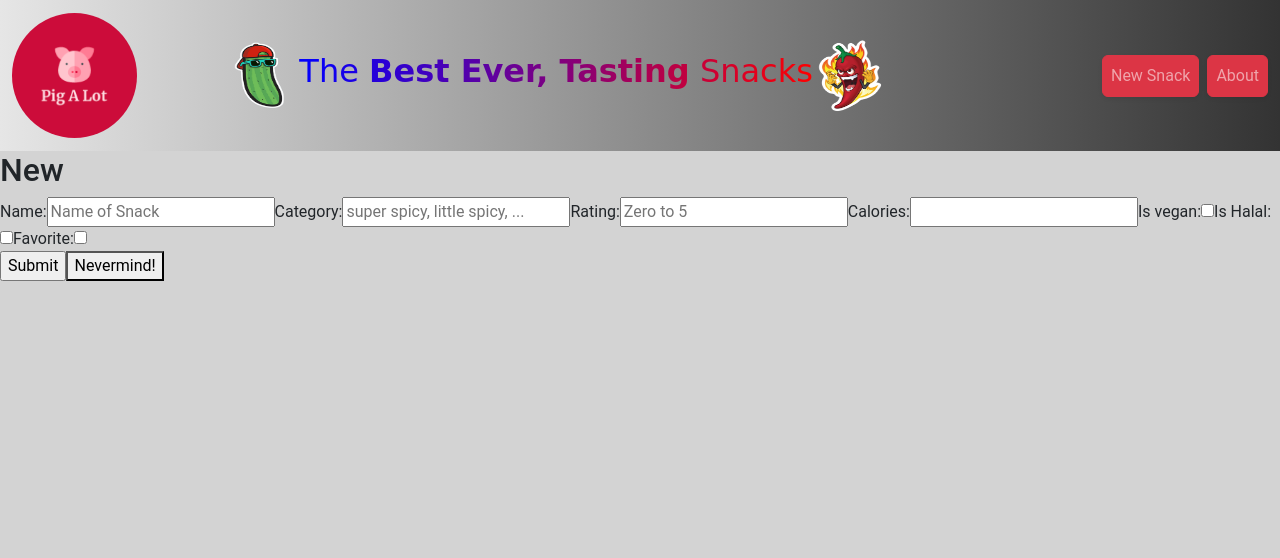
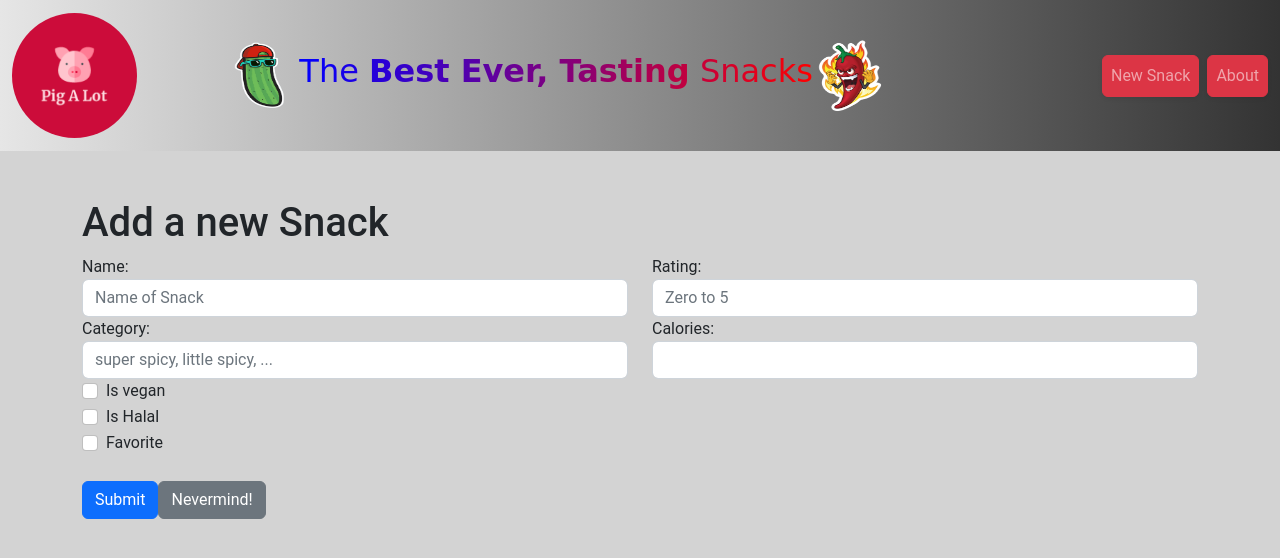
Before and after one commit to MarkRobertson67/SnacksApp, a React (Create React App) app in the folder front-end/: page /snacks/new in a window 1280 px wide. Shown: the top 558 px of the page. Built offline with nearby package versions, Linux system fonts and the light colour scheme; no server answers.

Commit message:
Added package.json code for server and PSQL

```diff
--- a/front-end/src/Components/SnackDetails.js
+++ b/front-end/src/Components/SnackDetails.js
@@ -50,9 +50,12 @@ function SnackDetails() {
     setShowConfirm(false);
   };
 
+
+
   return (
+    <div className="container">
+      <h1>Your Choice Snack is....</h1>
       <article>
-
         <h3>{snack.is_favorite ? <span>⭐️</span> : null} {snack.name}</h3>
         <h5>
           <span>
@@ -63,34 +66,42 @@ function SnackDetails() {
         <h6>{snack.category}</h6>
         <p>{snack.description}</p>
 
-      <div className="showNavigation">
-        <div>
-          {" "}
-          <Link to={`/snacks`}>
-            <button>Back</button>
+        <div className="row">
+          <div className="col-md-4">
+            <Link to={`/snacks`} className="btn btn-primary">
+              Back
             </Link>
           </div>
-
-        <div>
-          <Link to={`/snacks/${id}/edit`}>
-            <button>Edit</button>
+          <div className="col-md-4">
+            <Link to={`/snacks/${id}/edit`} className="btn btn-primary">
+              Edit
             </Link>
           </div>
-
-        <div>
-          <button onClick={handleDeleteClick}>Delete</button>
+          <div className="col-md-4">
+            <button onClick={handleDeleteClick} className="btn btn-danger">
+              Delete
+            </button>
             {showConfirm && (
               <div className="confirm">
-              <p>Are you sure you want to delete this deliciousness ?</p>
-              <button onClick={handleConfirmClick}>Yes</button>
-              <button onClick={handleCancelClick}>No</button>
+                <p>Are you sure you want to delete this deliciousness?</p>
+                <button onClick={handleConfirmClick} className="btn btn-danger">
+                  Yes
+                </button>
+                <button
+                  onClick={handleCancelClick}
+                  className="btn btn-secondary"
+                >
+                  No
+                </button>
               </div>
             )}
           </div>
         </div>
+      </article>
       <Reviews snack={snack} />
-    </article>
+    </div>
   );
+
 }
 
 export default SnackDetails;
--- a/front-end/src/Components/SnackEditForm.js
+++ b/front-end/src/Components/SnackEditForm.js
@@ -1,6 +1,7 @@
 import axios from "axios";
 import { useState, useEffect } from "react";
 import { useParams, Link, useNavigate } from "react-router-dom";
+
 
 const API = process.env.REACT_APP_API_URL;
 
@@ -50,81 +51,114 @@ function SnackEditForm() {
     event.preventDefault();
     updateSnack(snack, id);
   };
+
+
   return (
     <div className="Edit">
+      <h1>Edit this Snack</h1>
       <form onSubmit={handleSubmit}>
+        <div className="row">
+          <div className="col-md-6">
+            <div className="form-group">
               <label htmlFor="name">Name:</label>
               <input
                 id="name"
+                className="form-control"
                 value={snack.name}
                 type="text"
                 onChange={handleTextChange}
-          placeholder="Name of Website"
+                placeholder="Name of Snack"
                 required
               />
-
+            </div>
+            <div className="form-group">
               <label htmlFor="category">Category:</label>
               <input
                 id="category"
+                className="form-control"
                 type="text"
                 name="category"
                 value={snack.category}
                 placeholder="super spicy, little spicy, ..."
                 onChange={handleTextChange}
               />
-
+            </div>
+          </div>
+          <div className="col-md-6">
+            <div className="form-group">
               <label htmlFor="rating">Rating:</label>
               <input
                 id="rating"
+                className="form-control"
                 type="number"
                 name="rating"
                 value={snack.rating}
-          // placeholder="Zero to 5"
                 onChange={handleTextChange}
               />
-
+            </div>
+            <div className="form-group">
               <label htmlFor="calories">Calories:</label>
               <input
                 id="calories"
+                className="form-control"
                 type="number"
                 name="calories"
                 value={snack.calories}
                 onChange={handleTextChange}
               />
+            </div>
+          </div>
+        </div>
 
-        <label htmlFor="is_vegan">Is vegan:</label>
+        <div className="form-group form-check">
           <input
             id="is_vegan"
+            className="form-check-input"
             type="checkbox"
             onChange={handleCheckboxChange}
             checked={snack.is_vegan}
           />
+          <label htmlFor="is_vegan" className="form-check-label">
+            Is vegan
+          </label>
+        </div>
 
-        <label htmlFor="is_halal">Is Halal:</label>
+        <div className="form-group form-check">
           <input
             id="is_halal"
+            className="form-check-input"
             type="checkbox"
             onChange={handleCheckboxChange}
             checked={snack.is_halal}
           />
+          <label htmlFor="is_halal" className="form-check-label">
+            Is Halal
+          </label>
+        </div>
 
-        <label htmlFor="is_favorite">Favorite:</label>
+        <div className="form-group form-check">
           <input
             id="is_favorite"
+            className="form-check-input"
             type="checkbox"
             onChange={handleCheckboxChange}
             checked={snack.is_favorite}
           />
+          <label htmlFor="is_favorite" className="form-check-label">
+            Favorite
+          </label>
+        </div>
 
         <br />
 
-        <input type="submit" />
+        <button type="submit" className="btn btn-primary">Submit</button>
+        <Link to={`/snacks/${id}`} className="btn btn-secondary ml-2">
+          Nevermind!
+        </Link>
       </form>
-      <Link to={`/snacks/${id}`}>
-        <button>Nevermind!</button>
-      </Link>
     </div>
   );
+
 }
 
 export default SnackEditForm;
--- a/front-end/src/Components/SnackNewForm.js
+++ b/front-end/src/Components/SnackNewForm.js
@@ -47,80 +47,114 @@ function SnackNewForm() {
     event.preventDefault();
     addSnack(snack);
   };
+
+
   return (
-    <div className="New">
+    <div className="container my-5">
+      <h1>Add a new Snack</h1>
       <form onSubmit={handleSubmit}>
+        <div className="row">
+          <div className="col-md-6">
+            <div className="form-group">
               <label htmlFor="name">Name:</label>
               <input
                 id="name"
+                className="form-control"
                 value={snack.name}
                 type="text"
                 onChange={handleTextChange}
                 placeholder="Name of Snack"
                 required
               />
-
+            </div>
+            <div className="form-group">
               <label htmlFor="category">Category:</label>
               <input
                 id="category"
+                className="form-control"
                 type="text"
                 name="category"
                 value={snack.category}
                 placeholder="super spicy, little spicy, ..."
                 onChange={handleTextChange}
               />
-
+            </div>
+          </div>
+          <div className="col-md-6">
+            <div className="form-group">
               <label htmlFor="rating">Rating:</label>
               <input
                 id="rating"
+                className="form-control"
                 type="number"
                 name="rating"
                 value={snack.rating}
                 placeholder="Zero to 5"
                 onChange={handleTextChange}
               />
-
+            </div>
+            <div className="form-group">
               <label htmlFor="calories">Calories:</label>
               <input
                 id="calories"
+                className="form-control"
                 type="number"
                 name="calories"
                 value={snack.calories}
                 onChange={handleTextChange}
               />
+            </div>
+          </div>
+        </div>
 
-        <label htmlFor="is_vegan">Is vegan:</label>
+        <div className="form-group form-check">
           <input
             id="is_vegan"
+            className="form-check-input"
             type="checkbox"
             onChange={handleCheckboxChange}
             checked={snack.is_vegan}
           />
+          <label htmlFor="is_vegan" className="form-check-label">
+            Is vegan
+          </label>
+        </div>
 
-        <label htmlFor="is_halal">Is Halal:</label>
+        <div className="form-group form-check">
           <input
             id="is_halal"
+            className="form-check-input"
             type="checkbox"
             onChange={handleCheckboxChange}
             checked={snack.is_halal}
           />
+          <label htmlFor="is_halal" className="form-check-label">
+            Is Halal
+          </label>
+        </div>
 
-        <label htmlFor="is_favorite">Favorite:</label>
+        <div className="form-group form-check">
           <input
             id="is_favorite"
+            className="form-check-input"
             type="checkbox"
             onChange={handleCheckboxChange}
             checked={snack.is_favorite}
           />
+          <label htmlFor="is_favorite" className="form-check-label">
+            Favorite
+          </label>
+        </div>
 
         <br />
-        <input type="submit" />
-        <Link to={`/snacks`}>
-        <button>Nevermind!</button>
+        <button type="submit" className="btn btn-primary">Submit</button>
+        <Link to={`/snacks`} className="btn btn-secondary ml-2">
+          Nevermind!
         </Link>
       </form>
     </div>
   );
+
 }
 
 export default SnackNewForm;
--- a/front-end/src/Pages/Edit.js
+++ b/front-end/src/Pages/Edit.js
@@ -4,7 +4,7 @@ import SnackEditForm from "../Components/SnackEditForm";
 function Edit() {
   return (
     <div className="New Edit">
-      <h2>Edit Snack</h2>
+      {/* <h2>Edit Snack</h2> */}
       <SnackEditForm />
     </div>
   );
--- a/front-end/src/Pages/New.js
+++ b/front-end/src/Pages/New.js
@@ -3,7 +3,7 @@ import SnacksNewForm from "../Components/SnackNewForm";
 function New() {
   return (
     <div className="New">
-      <h2>New</h2>
+      {/* <h2>New</h2> */}
       <SnacksNewForm />
     </div>
   );
--- a/front-end/src/Pages/Show.js
+++ b/front-end/src/Pages/Show.js
@@ -3,7 +3,7 @@ import SnackDetails from "../Components/SnackDetails";
 function Show() {
   return (
     <div className="Show">
-      <h2>Show</h2>
+      {/* <h2>Show</h2> */}
       <SnackDetails />
     </div>
   );
--- a/package.json
+++ b/package.json
@@ -7,7 +7,10 @@
     "test": "echo \"Error: no test specified\" && exit 1",
     "start": "concurrently \"npm run start:frontend\" \"npm run start:backend\"",
     "start:frontend": "cd front-end && npm start",
-    "start:backend": "cd back-end && nodemon server.js"
+    "start:backend": "cd back-end && nodemon server.js",
+    "db:setup": "psql -U postgres -f db/schema.sql && psql -U postgres -f db/seed.sql",
+  "db:shutdown": "pg_ctl -D /path/to/your/database/directory stop",
+  "db:start": "pg_ctl -D /path/to/your/database/directory start"
   },
   "repository": {
     "type": "git",
```
Also changed, not shown: 1 other file (tests, documents, lock files or other folders). Lines whose indentation alone changed are shown as unchanged.
